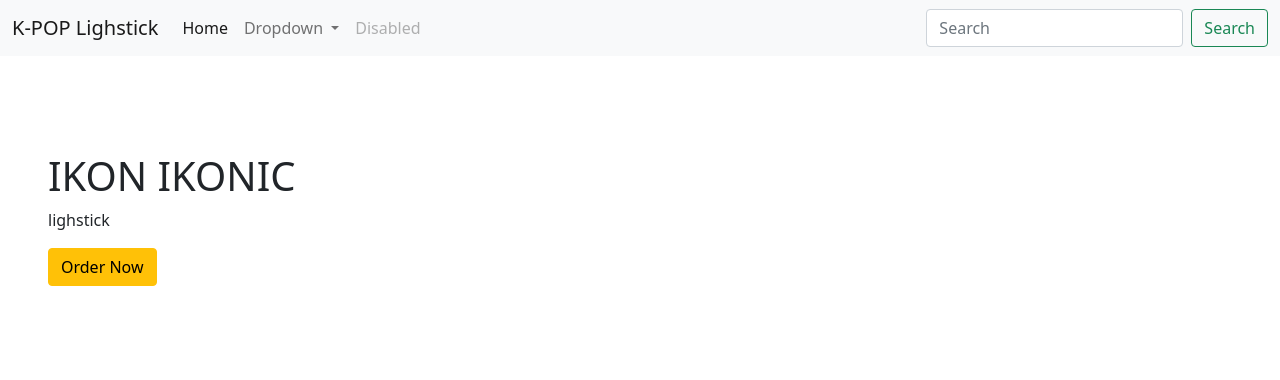
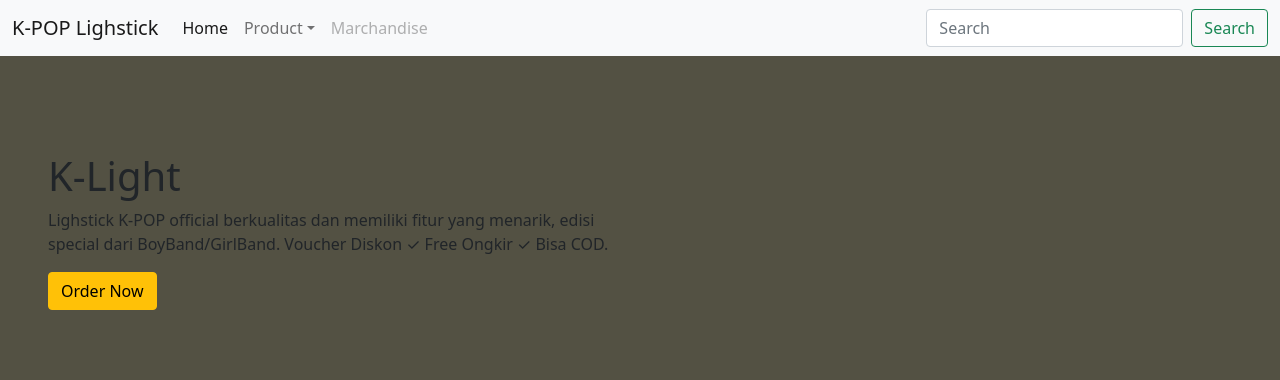
Before and after one commit to sekarputrii/Biodata, a PHP site: page /praktikum_bootstrap.html in a window 1280 px wide. Shown: the top 380 px of the page. Run offline with PHP 8.4, Linux system fonts and the light colour scheme.

Commit message:
praktikum

```diff
--- a/index.html
+++ b/index.html
@@ -54,10 +54,10 @@
         </div>
     </div>
     <div class="time">
-        <h2 style="text-align: center; font-size: 40px;"><span><a href="praktikum_javascript.html" style="position: flex; text-decoration: none; color: black;" target="=_blank">DATE AND TIME</a></span></h2>
+        <h2 style="text-align: center; font-size: 20px;"><span><a href="praktikum_javascript.html" style="position: flex; text-decoration: none; color: black;" target="=_blank">DATE AND TIME</a></span></h2>
     </div>
     <div class="lighstick">
-        <h2 style="text-align: center; font-size: 40px;"><span><a href="praktikum_bootstrap.html" style="position: flex; text-decoration: none; color: black;" target="=_blank">LIGHSTICK</a></span></h2>
+        <h2 style="text-align: center; font-size: 20px;"><span><a href="praktikum_bootstrap.html" style="position: flex; text-decoration: none; color: black;" target="=_blank">LIGHSTICK</a></span></h2>
     </div>
 </section>
 </body>
--- a/javascript_style.css
+++ b/javascript_style.css
@@ -1,7 +1,7 @@
 *{
     font-family: 'Courier New', Courier, monospace;
     color: black;
-    background-color:rgba(80, 52, 80, 0.781);
+    background-color:rgb(83, 81, 67);
 
 }
 #kalimat
--- a/praktikum_bootstrap.html
+++ b/praktikum_bootstrap.html
@@ -7,7 +7,7 @@
     <link href="praktikum_bootstrap.css">
     <title>K-POP Lighstick</title>
   </head>
-  <body style="background-color:white;">
+  <body style="background-color:rgb(83, 81, 67);">
     <script src="https://cdn.jsdelivr.net/npm/bootstrap@5.0.0-beta3/dist/js/bootstrap.bundle.min.js" integrity="sha384-JEW9xMcG8R+pH31jmWH6WWP0WintQrMb4s7ZOdauHnUtxwoG2vI5DkLtS3qm9Ekf" crossorigin="anonymous"></script>
     <header>
     <nav class="navbar navbar-expand-lg navbar-light bg-light">
@@ -22,9 +22,7 @@
                 <a class="nav-link active" aria-current="page" href="#">Home</a>
               </li>
               <li class="nav-item dropdown">
-                <a class="nav-link dropdown-toggle" href="#" id="navbarDropdown" role="button" data-bs-toggle="dropdown" aria-expanded="false">
-                  Dropdown
-                </a>
+                <a class="nav-link dropdown-toggle" href="#" id="navbarDropdown" role="button" data-bs-toggle="dropdown" aria-expanded="false">Product</a>
                 <ul class="dropdown-menu" aria-labelledby="navbarDropdown">
                   <li><a class="dropdown-item" href="#">Action</a></li>
                   <li><a class="dropdown-item" href="#">Another action</a></li>
@@ -33,7 +31,7 @@
                 </ul>
               </li>
               <li class="nav-item">
-                <a class="nav-link disabled" href="#" tabindex="-1" aria-disabled="true">Disabled</a>
+                <a class="nav-link disabled" href="#" tabindex="-1" aria-disabled="true">Marchandise</a>
               </li>
             </ul>
             <form class="d-flex">
@@ -49,8 +47,9 @@
         <div class="hero-banner container-fluid p-5 text-black">
             <div class="row mt-5">
                 <div class="col-md-6">
-                    <h1>IKON IKONIC</h1>
-                    <p>lighstick</p>
+                    <h1>K-Light</h1>
+                    <p>Lighstick K-POP official berkualitas dan memiliki fitur yang menarik, edisi special dari BoyBand/GirlBand.
+                        Voucher Diskon ✓ Free Ongkir ✓ Bisa COD.</p>
                     <button type="button" class="btn btn-warning tect-white">Order Now</button>
                 </div>
                 <div class="col-md-6"></div>
--- a/style.css
+++ b/style.css
@@ -1,6 +1,6 @@
 .bd
 {
-    background-color:rgba(80, 52, 80, 0.781);
+    background-color:rgb(83, 81, 67);
 }
 .img
 {
```
